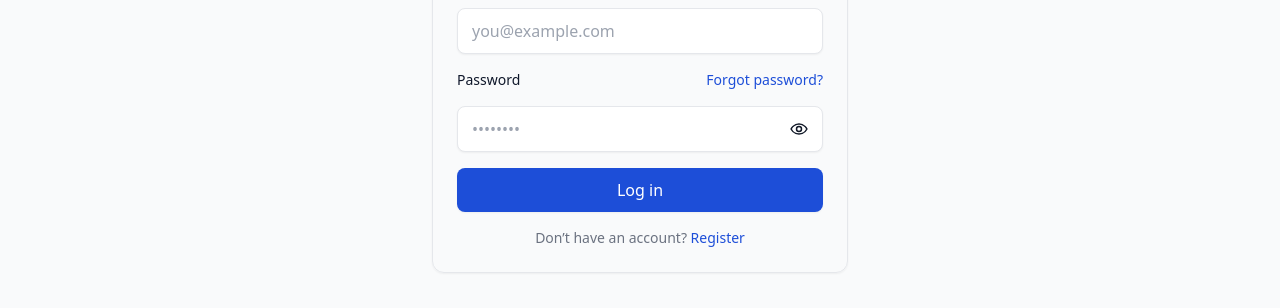
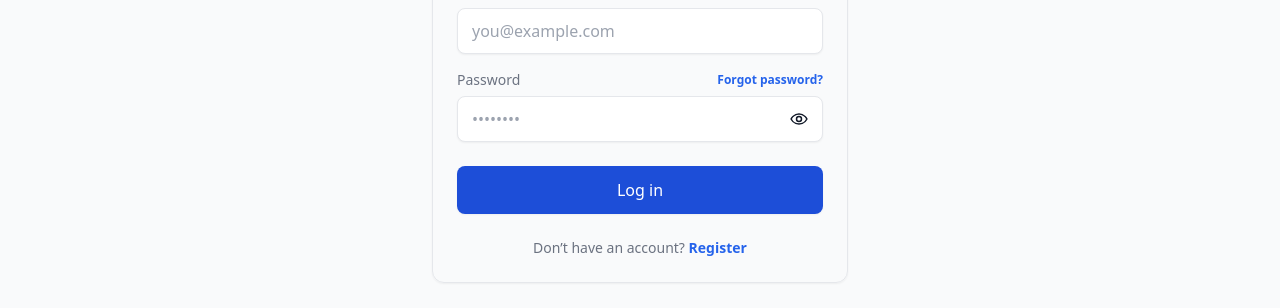
Before and after one commit to generalareas9-sys/EthioClear, a React (Vite) app in the folder frontend/: page /login in a window 1280 px wide. Shown: the part 221-529 px from the top of the page. Built offline with nearby package versions, Linux system fonts and the light colour scheme; no server answers.

Commit message:
refactor: update frontend/src/pages/auth/Login.jsx

```diff
--- a/frontend/src/pages/auth/Login.jsx
+++ b/frontend/src/pages/auth/Login.jsx
@@ -1,11 +1,5 @@
 // src/pages/auth/Login.jsx
-// Functional login page (frontend Module 2). Validates input
-// client-side first, then submits credentials to the backend via
-// AuthContext.login(), shows field/general validation errors returned
-// by the API, shows a loading state on the submit button, and
-// redirects by role once logged in (or back to whatever protected
-// page the user originally tried to visit — see routes/ProtectedRoute.jsx,
-// which sets location.state.from).
+// Mobile-first responsive login form with theme tokens and accessible states.
 
 import { useState } from 'react';
 import { Link, useLocation, useNavigate } from 'react-router-dom';
@@ -19,7 +13,6 @@ import Input from '../../components/common/Input.jsx';
 import Button from '../../components/common/Button.jsx';
 import PasswordInput from '../../components/common/PasswordInput.jsx';
 
-/** Client-side validation — just enough to avoid an obviously-doomed network request. */
 function Login() {
   const { login } = useAuth();
   const navigate = useNavigate();
@@ -44,14 +37,11 @@ function Login() {
   const [formError, setFormError] = useState('');
   const [isSubmitting, setIsSubmitting] = useState(false);
 
-  // If the person just registered, Register.jsx sends them here with
-  // this flag so we can show a friendly confirmation banner.
   const justRegistered = Boolean(location.state?.registered);
 
   function handleChange(event) {
     const { name, value } = event.target;
     setFormData((prev) => ({ ...prev, [name]: value }));
-    // Clear that field's error as soon as the person starts fixing it.
     if (fieldErrors[name]) {
       setFieldErrors((prev) => ({ ...prev, [name]: undefined }));
     }
@@ -71,9 +61,6 @@ function Login() {
 
     try {
       const user = await login(formData.email, formData.password);
-
-      // Prefer sending the user back to the page they originally
-      // tried to reach; otherwise send them to their role's dashboard.
       const from = location.state?.from?.pathname;
       const destination = from || ROLE_DASHBOARD_PATHS[user.role] || '/';
       navigate(destination, { replace: true });
@@ -87,16 +74,16 @@ function Login() {
   }
 
   return (
-    <div className="mx-auto flex max-w-md flex-col justify-center px-4 py-16">
-      <Card title={t('auth.loginTitle')}>
+    <div className="mx-auto flex w-full max-w-md flex-col justify-center px-4 py-8 sm:py-16">
+      <Card title={t('auth.loginTitle')} className="shadow-lg">
         {justRegistered && (
-          <div className="mb-4 rounded-md bg-secondary-50 px-3 py-2 text-sm text-secondary-800">
+          <div className="mb-4 rounded-lg bg-secondary-50 dark:bg-secondary-950/40 border border-secondary-200 dark:border-secondary-900/50 px-4 py-3 text-sm text-secondary-800 dark:text-secondary-300">
             {t('auth.registrationSuccessful')}
           </div>
         )}
 
         {formError && (
-          <div role="alert" className="mb-4 rounded-md bg-red-50 px-3 py-2 text-sm text-red-700">
+          <div role="alert" className="mb-4 rounded-lg bg-red-500/10 border border-red-500/20 px-4 py-3 text-sm text-red-600 dark:text-red-400 font-medium">
             {formError}
           </div>
         )}
@@ -112,10 +99,13 @@ function Login() {
             error={fieldErrors.email}
             required
           />
-                {/* Password with visibility toggle and accessible labels */}
-                <div className="flex items-center justify-between">
-                  <label className="text-sm text-[var(--site-foreground)] font-medium">{t('auth.password')}</label>
-                  <Link to="/forgot-password" className="text-sm text-primary-700 hover:underline">
+
+          <div>
+            <div className="mb-1.5 flex items-center justify-between">
+              <label className="text-xs sm:text-sm font-medium text-text-primary">
+                {t('auth.password')}
+              </label>
+              <Link to="/forgot-password" className="text-xs font-semibold text-primary-600 hover:text-primary-700 dark:text-primary-400 dark:hover:underline">
                 Forgot password?
               </Link>
             </div>
@@ -129,15 +119,18 @@ function Login() {
               error={fieldErrors.password}
               required
             />
+          </div>
 
-                <Button type="submit" fullWidth isLoading={isSubmitting}>
+          <div className="pt-2">
+            <Button type="submit" fullWidth size="lg" isLoading={isSubmitting}>
               {t('auth.loginButton')}
             </Button>
+          </div>
         </form>
 
-              <p className="mt-4 text-center text-sm text-gray-500">
+        <p className="mt-6 text-center text-sm text-text-muted">
           {t('auth.noAccount')}{' '}
-                <Link to="/register" className="font-medium text-primary-700 hover:underline">
+          <Link to="/register" className="font-semibold text-primary-600 hover:text-primary-700 dark:text-primary-400 dark:hover:underline">
             {t('auth.signUp')}
           </Link>
         </p>
```
Lines whose indentation alone changed are shown as unchanged.
